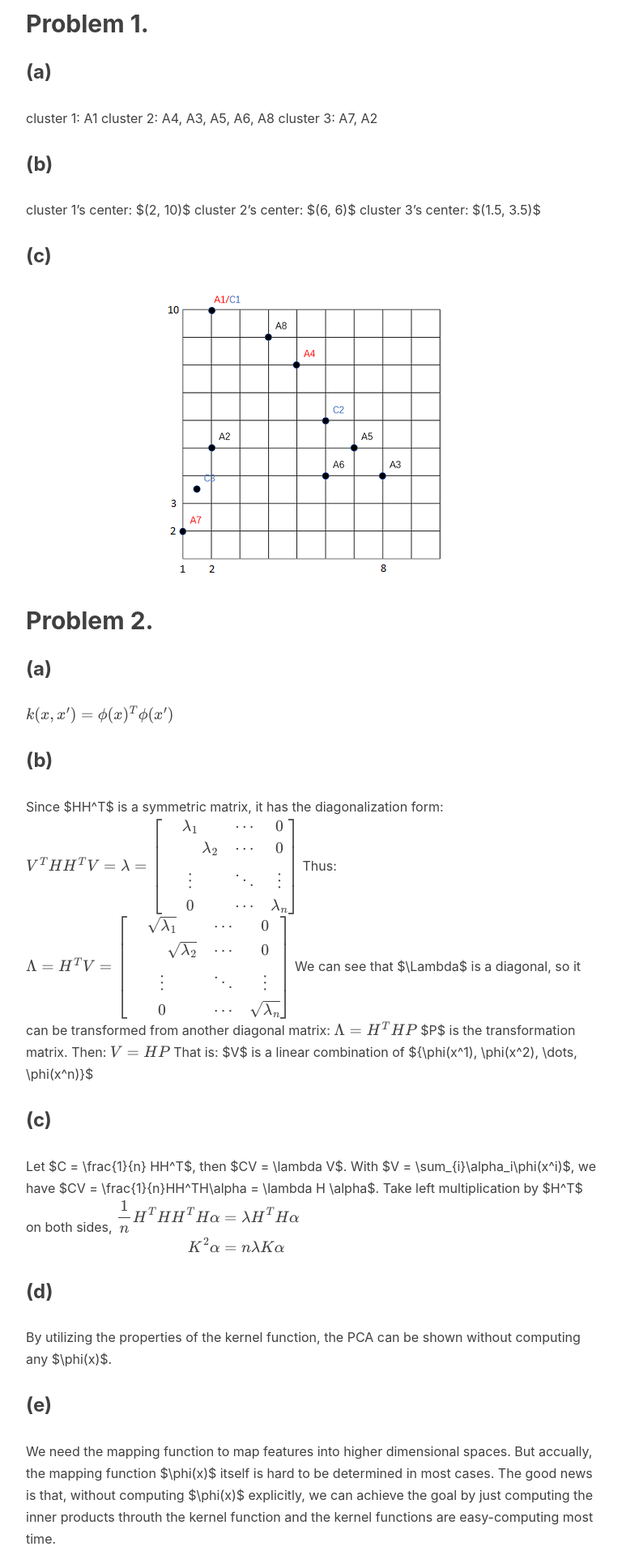
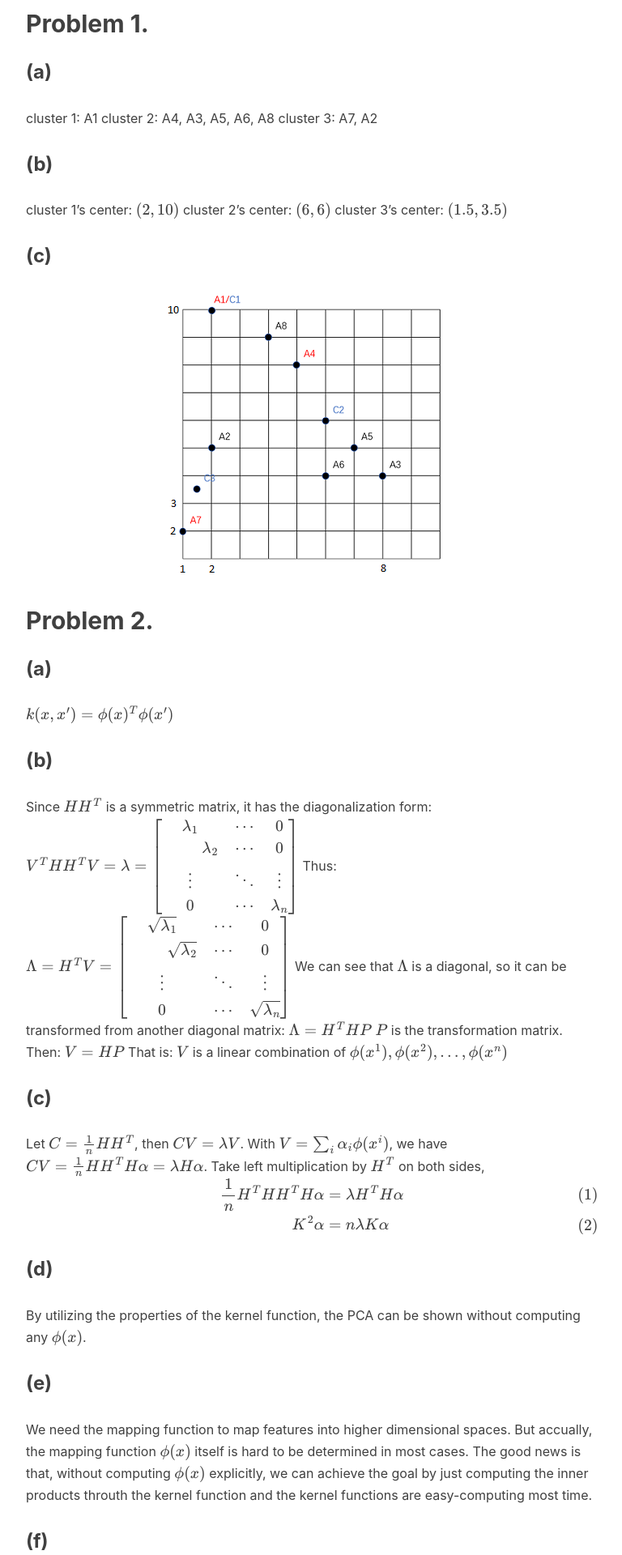
Before and after one commit to liyaoplus/liyaoplus.github.io, a Jekyll site: the page built from _posts/2017-05-23-mlhw5-math.md, in a window 1280 px wide. Shown: the part 386-2306 px from the top of the page at 81% size, without its empty margins (233-1001 px from the left). Built offline with Jekyll 4.4.1, drawn with Linux system fonts in a browser that asks for light colours; nearby versions of some CDN libraries; our own code applies the rules of GitHub Pages for plain Markdown files; formulas are drawn with MathJax 3; comment, search, counter and statistics services are not loaded; part of the change alters nothing that is shown; some of the changed text lies outside the part shown.

```diff
--- a/_layouts/post.html
+++ b/_layouts/post.html
@@ -167,8 +167,23 @@ layout: default
         </div>
     </div>
 </article>
+
 <!-- Add to support MathJax -->
+<!-- Old Setting
 <script src="https://cdn.mathjax.org/mathjax/latest/MathJax.js?config=TeX-AMS-MML_HTMLorMML" type="text/javascript" ></script>
+-->
+
+<!--<script type="text/x-mathjax-config"> MathJax.Hub.Config({ TeX: { equationNumbers: { autoNumber: "all" } } }); </script>-->
+<script type="text/x-mathjax-config"> MathJax.Hub.Config({ TeX: { equationNumbers: { autoNumber: "AMS" } } }); </script>
+<script type="text/x-mathjax-config">
+ MathJax.Hub.Config({
+   tex2jax: {
+     inlineMath: [ ['$','$'], ["\\(","\\)"] ],
+     processEscapes: true
+   }
+ });
+</script>
+<script src="https://cdn.mathjax.org/mathjax/latest/MathJax.js?config=TeX-AMS-MML_HTMLorMML" type="text/javascript"></script>
 
 
 {% if site.disqus_username %}
```
